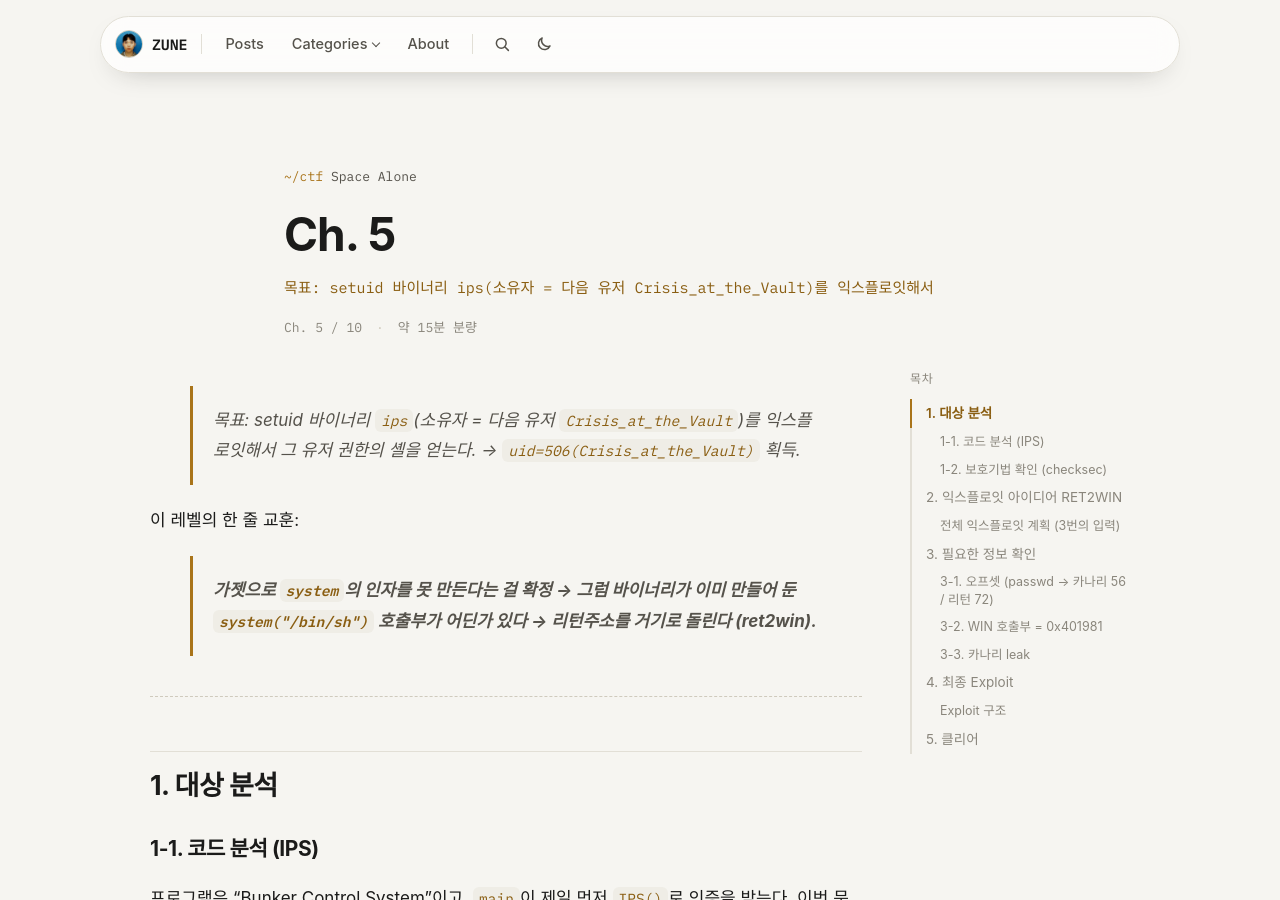
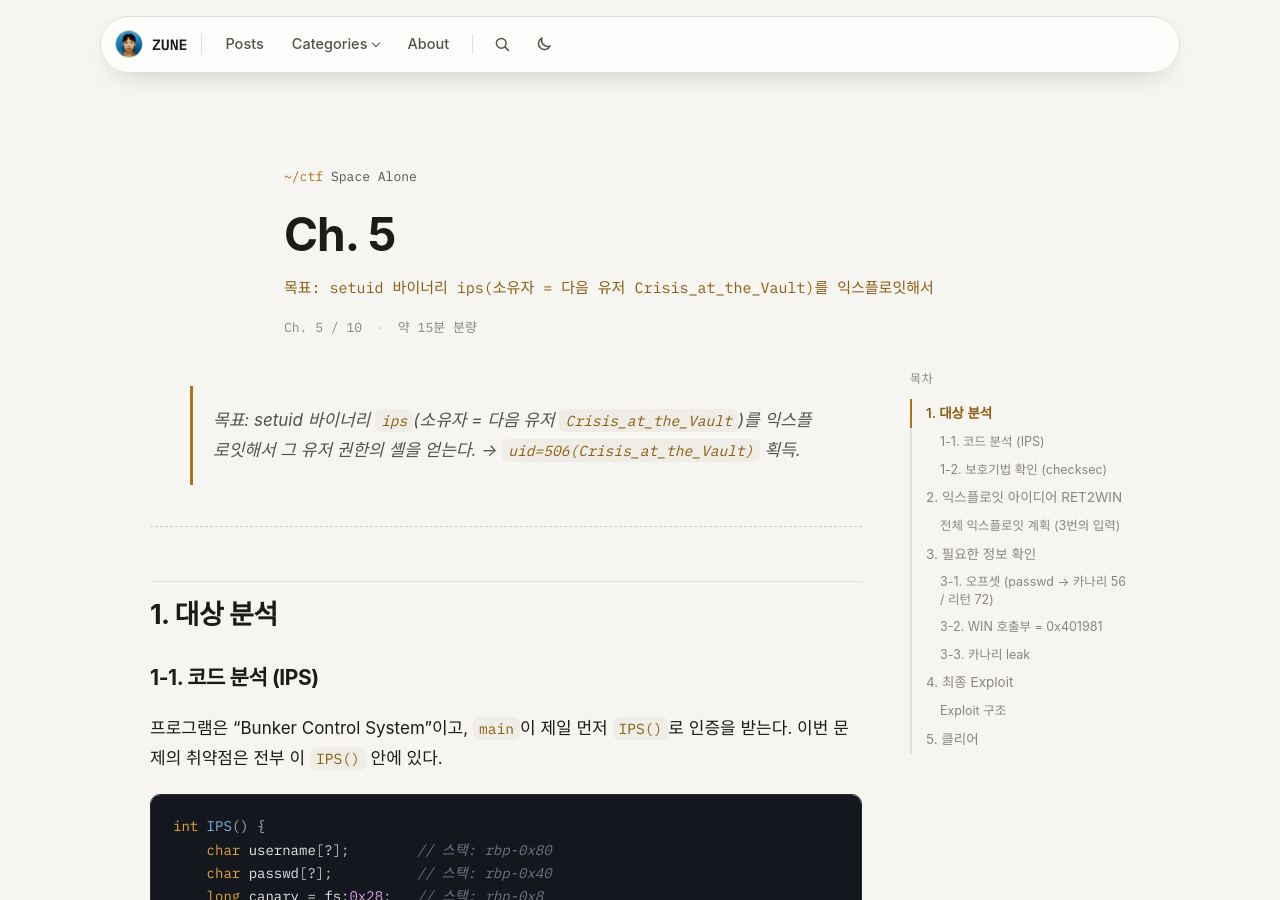
Before and after one commit to junseopark0216/junseopark0216.github.io, a Jekyll site: the page built from space-alone/ch5.md, in a window 1280 px wide and 900 px high. Built offline with Jekyll 4.4.1, drawn with Linux system fonts in a browser that asks for light colours; some web fonts are replaced.

Commit message:
Update ch5.md

```diff
--- a/space-alone/ch5.md
+++ b/space-alone/ch5.md
@@ -15,12 +15,6 @@ sitemap: false
 
 > 목표: setuid 바이너리 `ips`(소유자 = 다음 유저 `Crisis_at_the_Vault`)를 익스플로잇해서
 그 유저 권한의 셸을 얻는다. → `uid=506(Crisis_at_the_Vault)` 획득.
->
-
-이 레벨의 한 줄 교훈:
-
-> **가젯으로 `system`의 인자를 못 만든다는 걸 확정 → 그럼 바이너리가 이미 만들어 둔
-`system("/bin/sh")` 호출부가 어딘가 있다 → 리턴주소를 거기로 돌린다 (ret2win).**
 >
 
 ---
```
